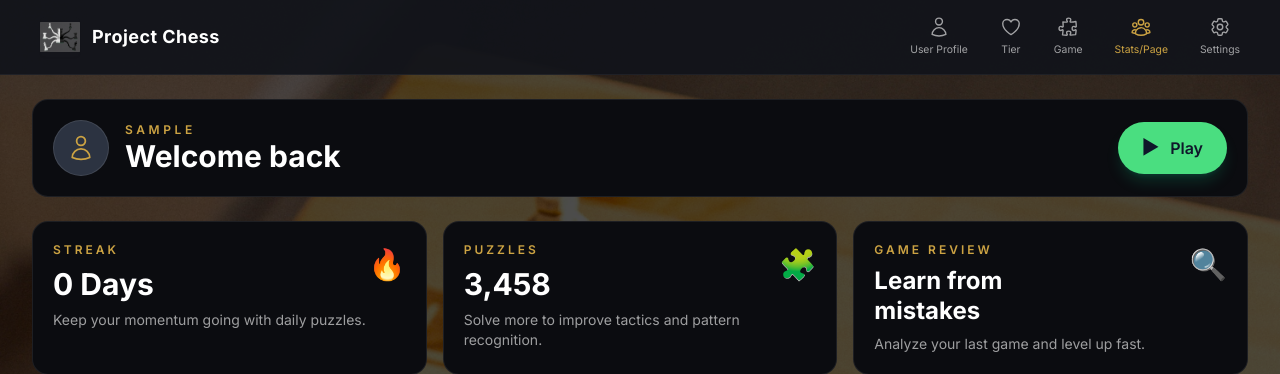
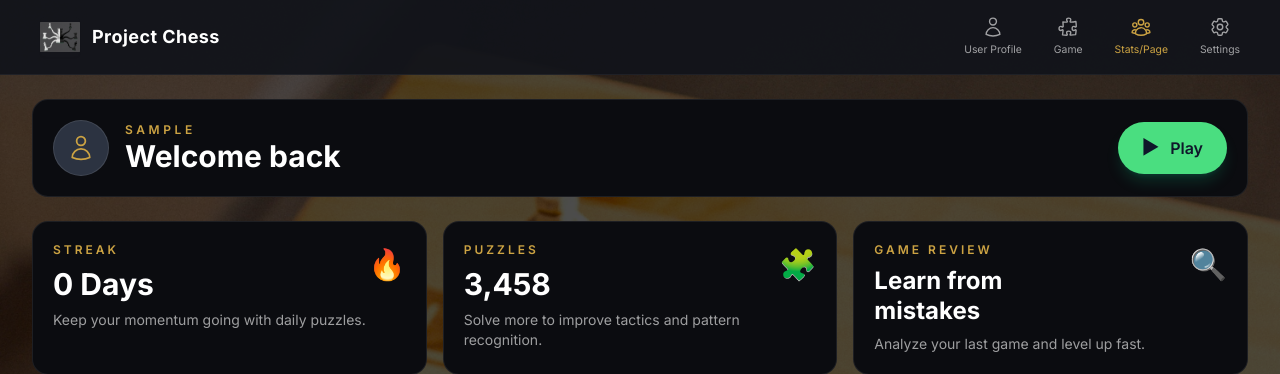
Before and after one commit to sabinramtel/Chess, a Flask app: page /home in a window 1280 px wide. Shown: the top 374 px of the page. Run offline with Flask 3, Linux system fonts and the light colour scheme; the visitor is signed in with stand-in values (Sample User, id 1); some libraries are stand-ins or nearby versions.

Commit message:
Remove Tier button from navbar

```diff
--- a/app/templates/base.html
+++ b/app/templates/base.html
@@ -83,14 +83,7 @@
                 </svg>
                 <span class="hidden sm:block">User Profile</span>
             </a>
-            <a href="/tier" class="nav-icon {% if active_page == 'tier' %}active{% endif %}">
-                <svg xmlns="http://www.w3.org/2000/svg" fill="none" viewBox="0 0 24 24" stroke-width="1.5"
-                    stroke="currentColor">
-                    <path stroke-linecap="round" stroke-linejoin="round"
-                        d="M21 8.25c0-2.485-2.099-4.5-4.688-4.5-1.935 0-3.597 1.126-4.312 2.733-.715-1.607-2.377-2.733-4.313-2.733C5.1 3.75 3 5.765 3 8.25c0 7.22 9 12 9 12s9-4.78 9-12Z" />
-                </svg>
-                <span class="hidden sm:block">Tier</span>
-            </a>
+
             <a href="/play" class="nav-icon {% if active_page == 'play' %}active{% endif %}">
                 <svg xmlns="http://www.w3.org/2000/svg" fill="none" viewBox="0 0 24 24" stroke-width="1.5"
                     stroke="currentColor">
```
